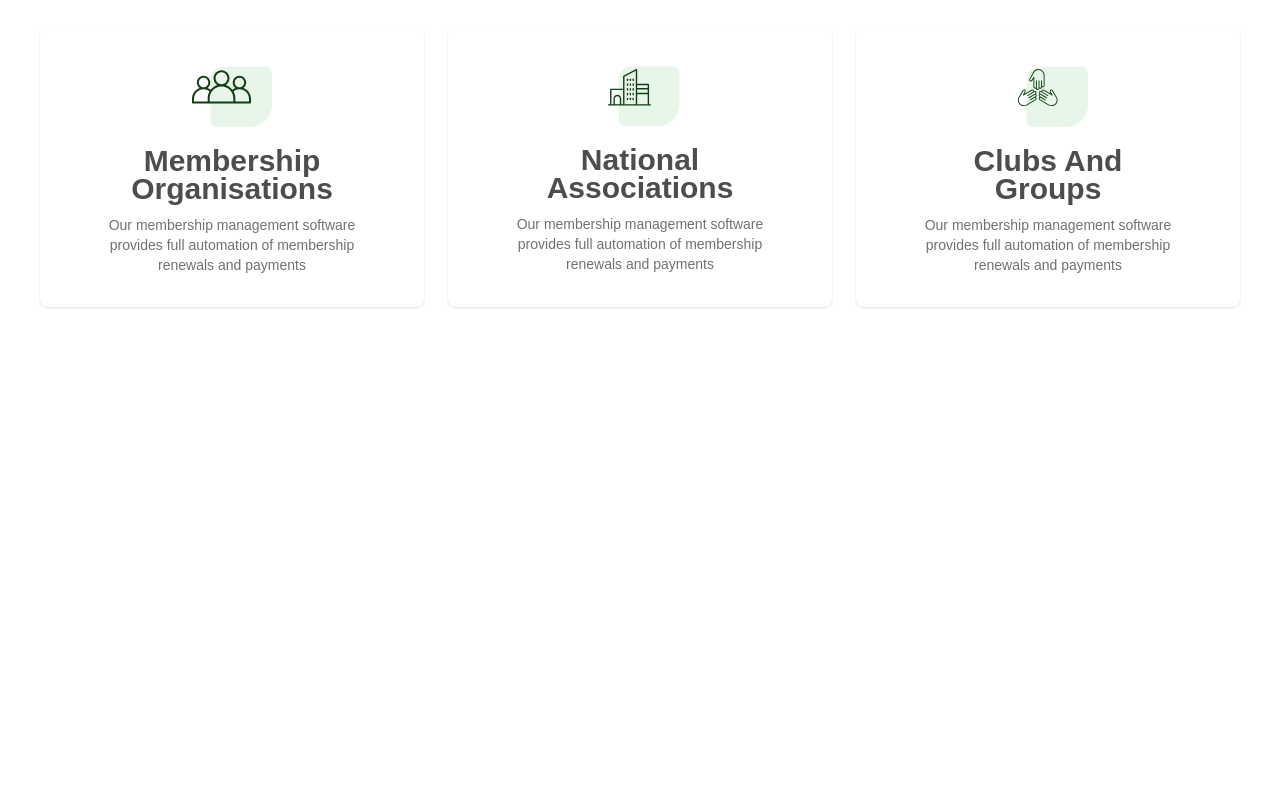
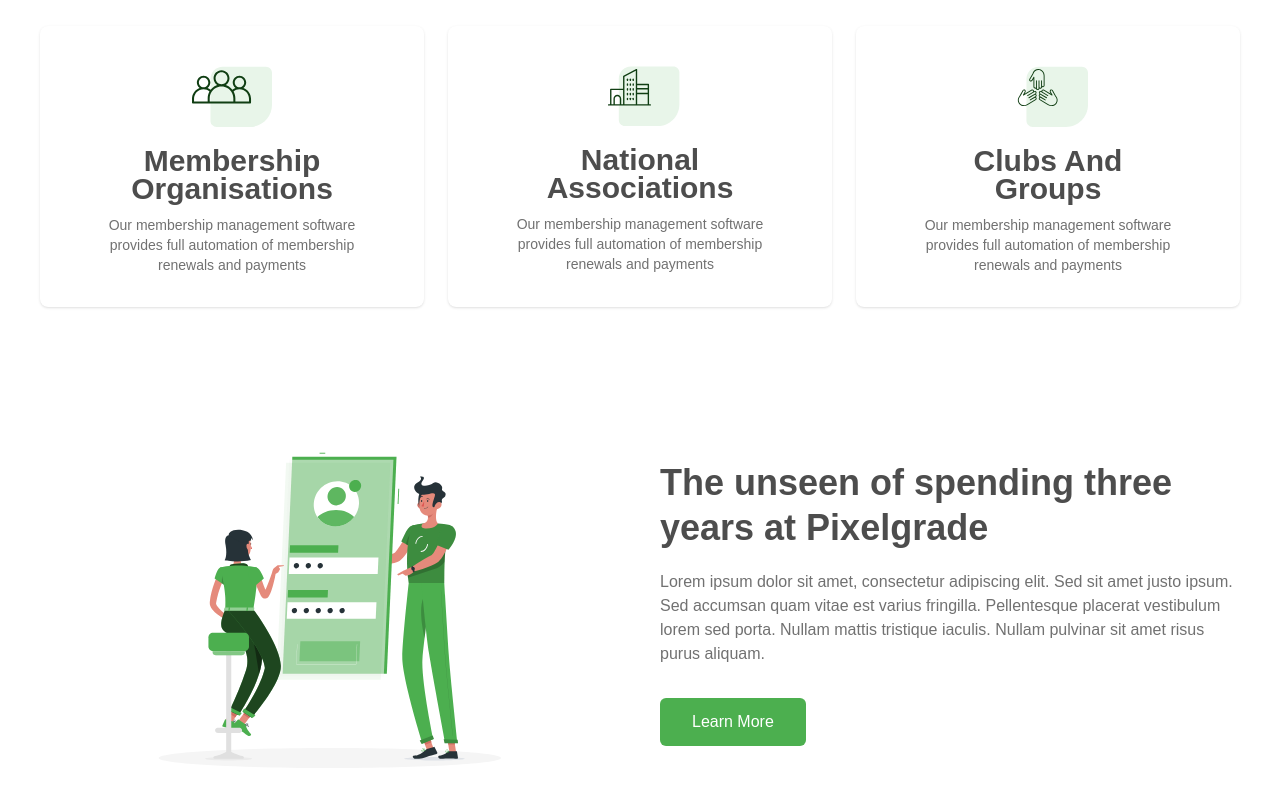
Before and after one commit to tsujit74/Nexcent, a Next.js app: page / in a window 1280 px wide. Shown: the part 1184-1984 px from the top of the page. Before the commit the page ends 1531 px from the top, so only its background shows below. Built offline with nearby package versions, Linux system fonts and the light colour scheme.

Commit message:
feat: add reusable feature sections

```diff
--- a/app/page.tsx
+++ b/app/page.tsx
@@ -1,6 +1,7 @@
 import Header from "@/components/layout/Header";
 import Clients from "@/components/sections/client";
 import Community from "@/components/sections/Community";
+import FeatureSection from "@/components/sections/FeatureSection";
 import Hero from "@/components/sections/Hero";
 import { landingPage } from "@/data/landingpage";
 
@@ -11,6 +12,12 @@ export default function Home() {
       <Hero data={landingPage.hero} />
       <Clients data={landingPage.clients} />
       <Community data={landingPage.community} />
+       {landingPage.features.map((feature) => (
+        <FeatureSection
+          key={feature.id}
+          data={feature}
+        />
+      ))}
     </main>
   );
 }
--- /dev/null
+++ b/components/sections/FeatureSection.tsx
@@ -0,0 +1,64 @@
+import Image from "next/image";
+import type { FeatureData } from "@/types/landingpage";
+
+interface FeatureSectionProps {
+  data: FeatureData;
+}
+
+export default function FeatureSection({
+  data,
+}: FeatureSectionProps) {
+  const image = (
+    <div className="flex justify-center">
+      <Image
+        src={data.image.src}
+        alt={data.image.alt}
+        width={442}
+        height={433}
+        className="h-auto w-full max-w-[442px]"
+      />
+    </div>
+  );
+
+  const content = (
+    <div className="flex flex-col justify-center">
+      <h2 className="text-4xl font-semibold leading-tight text-[#4D4D4D] md:text-4xl">
+        {data.title}
+      </h2>
+
+      <p className="mt-5 text-sm leading-6 text-[#717171] md:text-base">
+        {data.description}
+      </p>
+
+      <div className="mt-8">
+        <a
+          href={data.button.href}
+          className="inline-flex items-center justify-center rounded-md bg-[#4CAF4F] px-8 py-3 text-1xl font-medium text-white transition-colors hover:bg-[#388E3C]"
+        >
+          {data.button.label}
+        </a>
+      </div>
+    </div>
+  );
+
+  return (
+    <section
+      id={data.id}
+      className="bg-white py-10 md:py-10"
+    >
+      <div className="mx-auto grid max-w-[1200px] items-center gap-5 px-6 md:grid-cols-2 lg:gap-10 lg:px-0">
+        {data.imagePosition === "left" ? (
+          <>
+            {image}
+            {content}
+          </>
+        ) : (
+          <>
+            {content}
+            {image}
+          </>
+        )}
+      </div>
+    </section>
+  );
+}
--- a/data/landingpage.json
+++ b/data/landingpage.json
@@ -133,22 +133,8 @@
         "href": "#learn-more"
       },
       "image": {
-        "src": "/images/feature-one.svg",
+        "src": "/images/features/pixelgrade.svg",
         "alt": "People working with a membership system"
-      },
-      "imagePosition": "left"
-    },
-    {
-      "id": "feature-two",
-      "title": "How to design your site footer like we did",
-      "description": "Donec a eros justo. Fusce egestas tristique ultrices. Nam tempor, augue nec tincidunt molestie, massa nunc varius arcu, at scelerisque elit erat a magna. Donec quis erat at libero ultrices mollis. In hac habitasse platea dictumst.",
-      "button": {
-        "label": "Learn More",
-        "href": "#learn-more"
-      },
-      "image": {
-        "src": "/images/feature-two.svg",
-        "alt": "Person using a mobile membership application"
       },
       "imagePosition": "left"
     }
```
Also changed, not shown: public/images/features/pixelgrade.svg (added).
